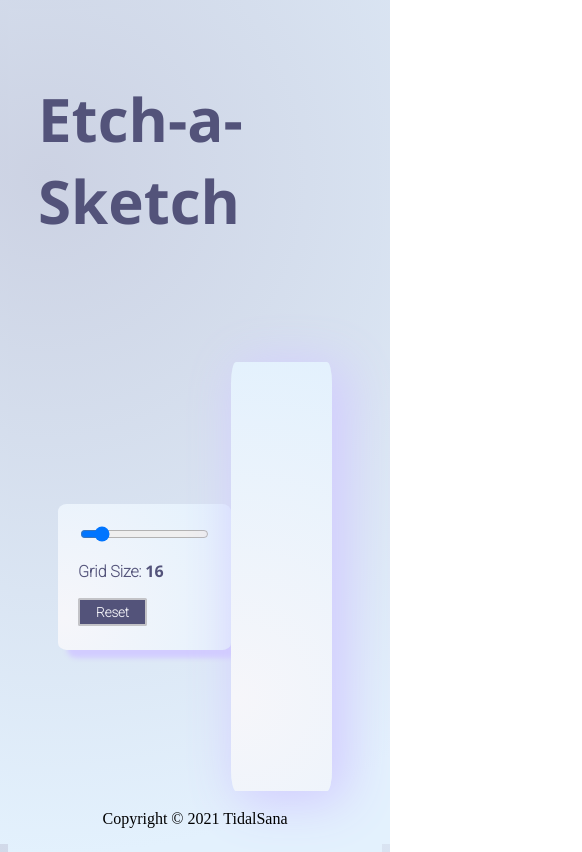
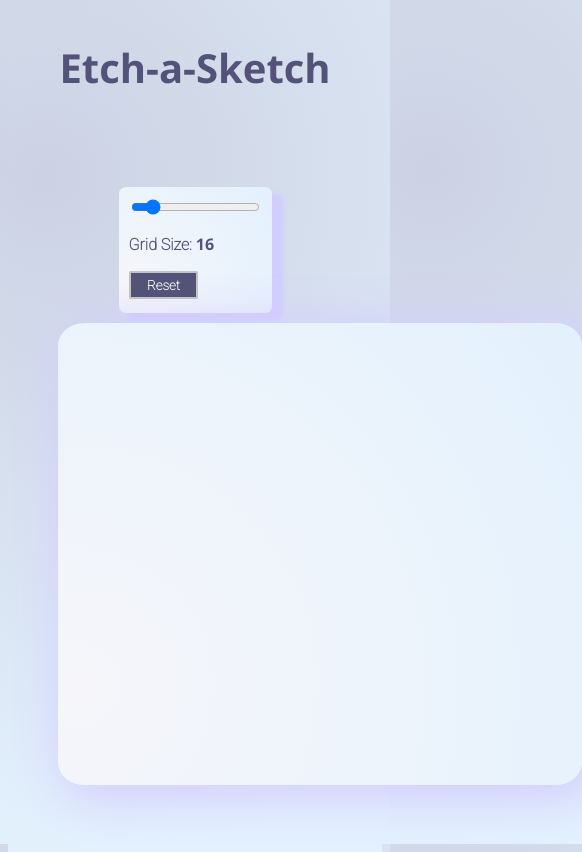
Before and after one commit to TidalSana/etch-a-sketch, a plain HTML site: page index.html in a window 390 px wide. Shown: the whole page, 582 px wide, since content can reach past the window. Drawn offline with nearby package versions, Linux system fonts and the light colour scheme; a web font is replaced by a local one.

Commit message:
tweaked responsiveness

```diff
--- a/style.css
+++ b/style.css
@@ -23,7 +23,7 @@ body {
 .flexContainer {
     display: flex;
     align-items: center;
-    justify-content: space-evenly;
+    justify-content: space-around;
     align-content: center;
     padding: 50px;
 }
@@ -43,10 +43,10 @@ body {
     box-shadow: 10px 7px 50px 5px rgba(210, 204, 277, 89);
     display: grid;
     border-radius: 5%;
-    margin: auto;
+    margin-right: 20%;
     padding: 1.2%;
     height: 50vh;
-    width: 50%;
+    width: 50vh;
 }
 
 .sliderContainer,
@@ -55,7 +55,6 @@ body {
     font-family: 'Roboto', sans-serif;
     font-weight: 1000;
 }
-
 #reset {
     display: inline-block;
     padding: 0.35em 1.2em;
@@ -67,9 +66,11 @@ body {
     background-color: #53537A;
     text-decoration: none;
 }
-
 #userInput {
     font-family: 'Open Sans', sans-serif;
+}
+#gridSlider:hover {
+    cursor: pointer;
 }
 
 .footer {
@@ -99,3 +100,38 @@ body {
     -webkit-transition-timing-function: cubic-bezier(0.47, 2.02, 0.31, -0.36);
     transition-timing-function: cubic-bezier(0.47, 2.02, 0.31, -0.36);
 }
+
+/* Media */
+@media only screen and (max-width: 479px) {
+    .header {
+        font-size: 20px;
+        padding: 5px;
+    }
+    .flexContainer {
+        flex-direction: column;
+    }
+    .container {
+        margin: 50px;
+        padding: 30px;
+        width: 35vh;
+    }
+    .footer {
+        bottom: -20%;
+    }
+}
+/* ipad 1 and 2 */
+@media only screen and (min-device-width: 768px) and (max-device-width: 1024px) and (orientation: portrait) {
+    .flexContainer {
+        flex-direction: column;
+        justify-content: space-evenly;
+    }
+    .container {
+        width: 55vh;
+        margin: auto;
+        padding-bottom: 10px;
+    }
+    .userBar {
+        margin: 10px;
+        padding: 10px;
+    }
+}
```
